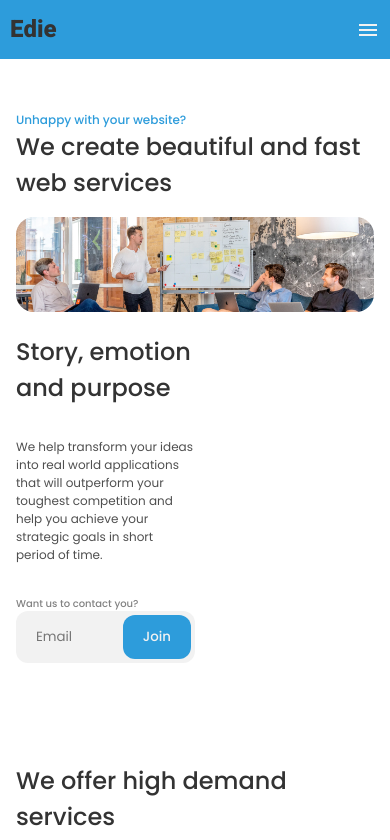
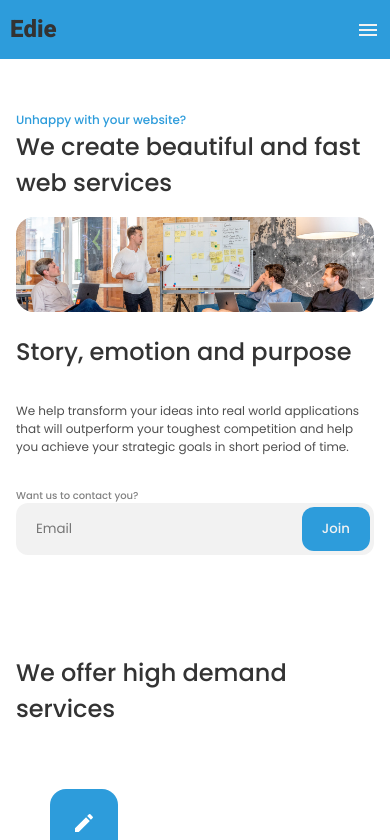
Before and after one commit to DSCKenyattaUniversity/frontend-design-translation, a React (Create React App) app: page / in a window 390 px wide. Shown: the top 840 px of the page. Built offline with nearby package versions, Linux system fonts and the light colour scheme; the HTML template or start-up script is replaced by a standard one.

Commit message:
build: completed responsive design

```diff
--- a/src/components/Header.jsx
+++ b/src/components/Header.jsx
@@ -94,7 +94,8 @@ const StyledHeader = styled.header`
 		}
 
 		a {
-			color: #e1d6d6;
+			/* color: #e1d6d6; */
+			color: #fff;
 			text-decoration: none;
 
 			&:hover {
--- a/src/components/Main.jsx
+++ b/src/components/Main.jsx
@@ -29,7 +29,7 @@ export default function Main() {
 					We create beautiful and fast web services
 				</h2>
 				<img src={heroImage} alt="hero-pic" className="hero-image" />
-				<div style={{ maxWidth: "50%" }}>
+				<div className="container">
 					<h2 className="title story">Story, emotion and purpose</h2>
 					<p className="content">
 						We help transform your ideas into real world
@@ -66,29 +66,35 @@ export default function Main() {
 			</section>
 			<section id="our-works" className="contain-size">
 				<h2 className="title">Good design means good business</h2>
+				<div className="grid">
 					<OurWorkCard
 						imgSrc={smarthome}
 						type="Full stack application"
 						name="Smart home dashboard"
+						className="one"
 					/>
 					<OurWorkCard
 						imgSrc={onboard}
 						type="UX/UI design"
 						name="Onboard application"
+						className="two"
 					/>
 					<OurWorkCard
 						imgSrc={booking}
 						type="Mobile application"
 						name="Booking system"
+						className="three"
 					/>
 					<OurWorkCard
 						imgSrc={juiceProduct}
 						type="Front End application"
 						name="Juice product homepage"
+						className="four"
 					/>
 					<button className="see-more" onClick={onSeeMoreClick}>
 						see more ➡
 					</button>
+				</div>
 			</section>
 			<section id="our-team" className="contain-size">
 				<div>
@@ -192,6 +198,9 @@ const StyledMain = styled.main`
 			.content {
 				font-size: 1.125rem; /* 18px */
 			}
+			.container {
+				max-width: 50%;
+			}
 		}
 	}
 
@@ -217,7 +226,8 @@ const StyledMain = styled.main`
 
 		.see-more {
 			padding: 0;
-			background: none;
+			background-image: none;
+			background-color: transparent;
 			border: none;
 			color: #2d9cdb;
 			font-size: 18px;
@@ -226,10 +236,45 @@ const StyledMain = styled.main`
 			cursor: pointer;
 		}
 		@media only screen and (min-width: 768px) {
+			.title {
+				margin-bottom: 0.75px; /* 12px */
+				max-width: 50%;
+			}
+			.grid {
 				display: grid;
-			grid-template-columns: 1fr 1fr;
 				column-gap: 1.25rem; /* 20px */
 				row-gap: 3rem; /* 48px */
+				grid-template-areas:
+					". b"
+					"a b"
+					"a b"
+					"a b"
+					"a d"
+					"c d"
+					"c d"
+					"c d"
+					"c e";
+
+				div:nth-child(1) {
+					grid-area: a;
+				}
+				div:nth-child(2) {
+					grid-area: b;
+				}
+				div:nth-child(3) {
+					grid-area: c;
+				}
+				div:nth-child(4) {
+					grid-area: d;
+				}
+				.see-more {
+					grid-area: e;
+				}
+			}
+			.see-more {
+				display: block;
+				margin-left: auto;
+			}
 		}
 	}
 
--- a/src/components/OurWorkCard.jsx
+++ b/src/components/OurWorkCard.jsx
@@ -1,8 +1,14 @@
 import styled from "styled-components";
 
-export default function OurWorkCard({ imgSrc, type, name, mb = 36 }) {
+export default function OurWorkCard({
+	imgSrc,
+	type,
+	name,
+	className,
+	mb = 36,
+}) {
 	return (
-		<StyledCard style={{ marginBottom: mb }}>
+		<StyledCard style={{ marginBottom: mb }} className={className}>
 			<img src={imgSrc} alt="..." className="work-img" />
 			<p className="work-type">{type}</p>
 			<p className="work-name">{name}</p>
```
Lines whose indentation alone changed are shown as unchanged.
